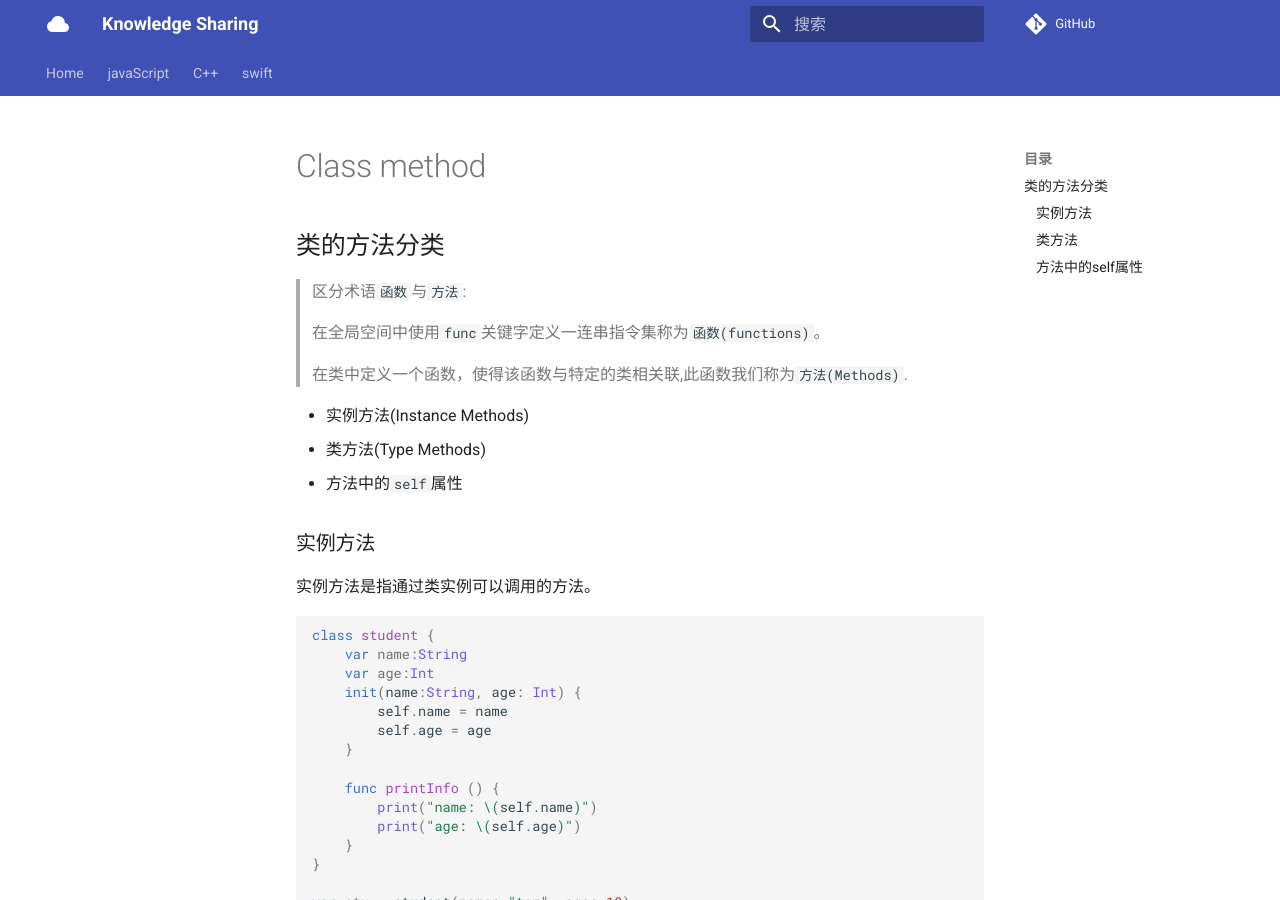
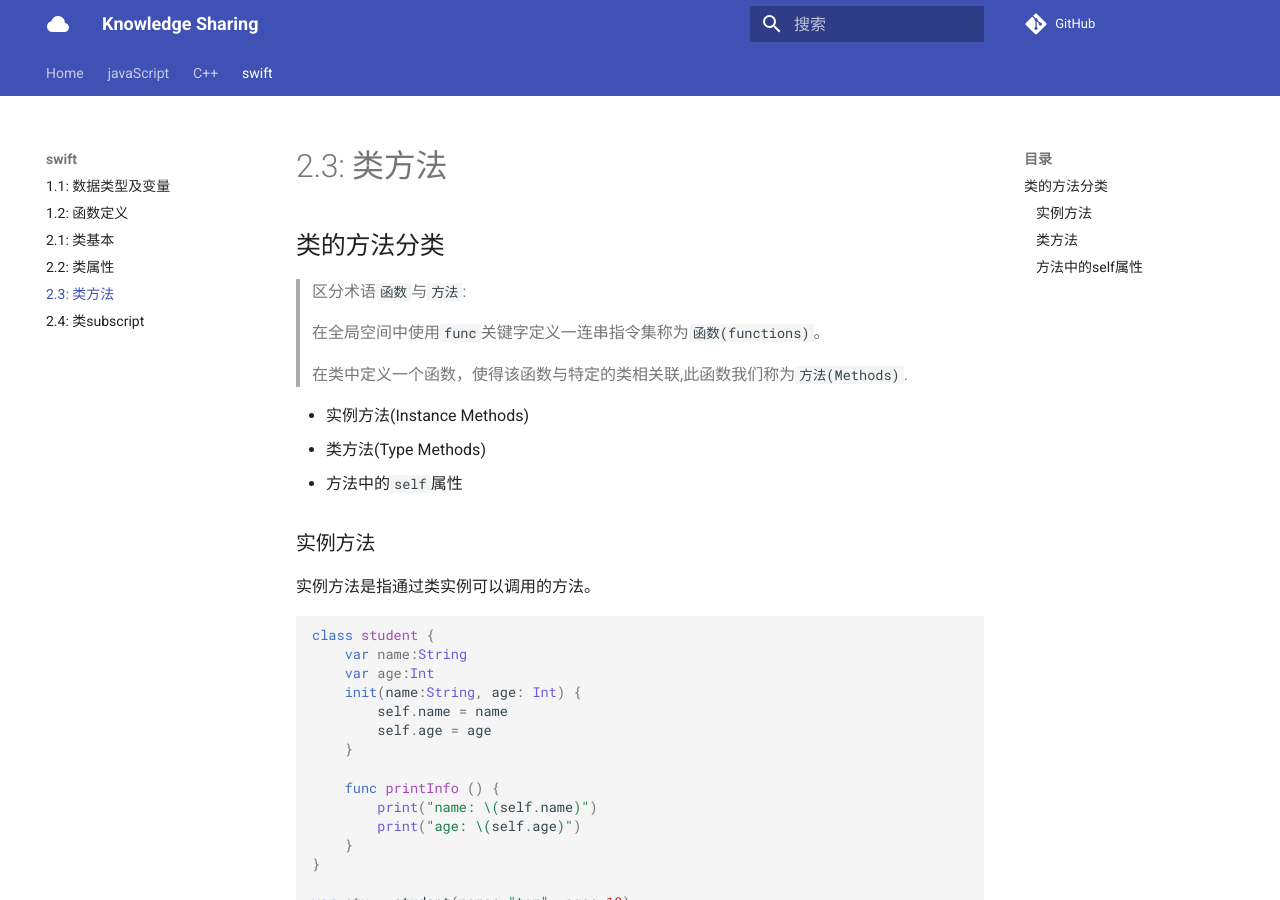
Before and after one commit to zhoukaidev/ks_blog, an MkDocs documentation site: the page built from docs/swift/class_method.md, in a window 1280 px wide and 900 px high. Built offline with MkDocs 1.6.1 and Material for MkDocs 9.7.7, drawn with Linux system fonts in a browser that asks for light colours; comment, search, counter and statistics services are not loaded.

Commit message:
Add navigator to methods and subscript

```diff
--- a/mkdocs.yml
+++ b/mkdocs.yml
@@ -34,7 +34,9 @@ nav:
       - '单例模式': C++/others/singleTon_mutex_call_once.md
       - '单例模式_2': C++/others/singleTon_atomic_static_member.md
   - 'swift':
-    - '1.1:数据类型及变量': swift/basic.md
-    - '1.2:函数定义': swift/function.md
-    - '2.1:类基本': swift/class_basic.md
-    - '2.2:类属性': swift/class_property.md
+    - '1.1: 数据类型及变量': swift/basic.md
+    - '1.2: 函数定义': swift/function.md
+    - '2.1: 类基本': swift/class_basic.md
+    - '2.2: 类属性': swift/class_property.md
+    - '2.3: 类方法': swift/class_method.md
+    - '2.4: 类subscript': swift/class_subscript.md
```
